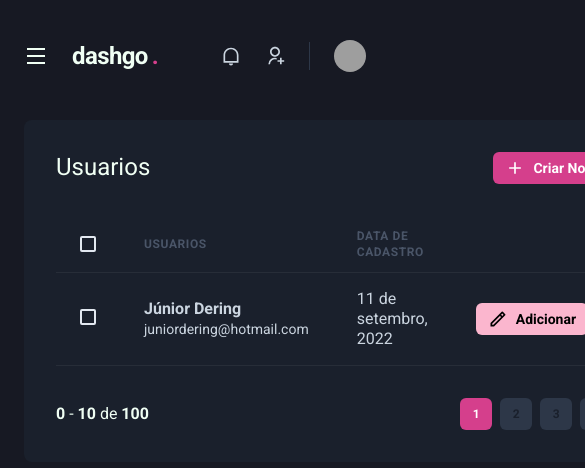
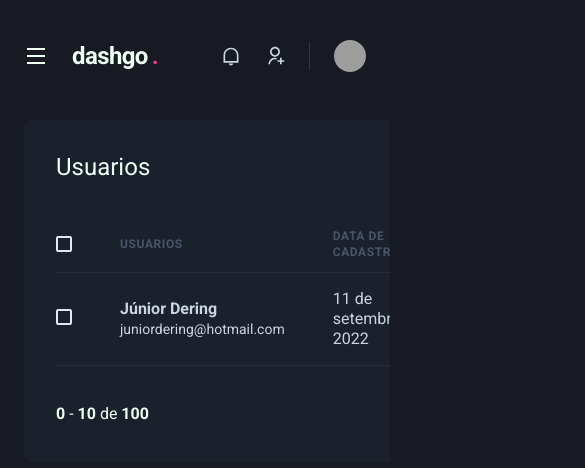
Before and after one commit to orloke/board-chakra, a Next.js app: page /users in a window 390 px wide. Shown: the top 468 px of the page, 585 px wide, since content can reach past the window. Built offline with nearby package versions, Linux system fonts and the light colour scheme; grey boxes are pictures that could not be loaded.

Commit message:
feat: responsiveness

```diff
--- a/src/pages/users/index.tsx
+++ b/src/pages/users/index.tsx
@@ -23,7 +23,7 @@ export default function UsersList() {
   return (
     <Box>
       <Header />
-      <Flex w="100%" my="6" maxW="1480" mx="auto" px="6">
+      <Flex w="100%" my="6" maxW="1480" mx="auto" px="6" overflowX="auto">
         <Sidebar />
         <Box flex="1" borderRadius="8" bg="gray.800" p="8">
           <Flex mb="8" justify="space-between" align="center">
@@ -45,7 +45,7 @@ export default function UsersList() {
           <Table px="6" color="gray.300" colorScheme="whiteAlpha">
             <Thead>
               <Tr>
-                <Th>
+                <Th pl="0" pr="6">
                   <Checkbox colorScheme="pink" />
                 </Th>
                 <Th>Usuarios</Th>
@@ -55,7 +55,7 @@ export default function UsersList() {
             </Thead>
             <Tbody>
               <Tr>
-                <Td px="6">
+                <Td pl="0" pr="6">
                   <Checkbox colorScheme="pink" />
                 </Td>
                 <Td>
@@ -67,7 +67,7 @@ export default function UsersList() {
                   </Box>
                 </Td>
                 <Td>11 de setembro, 2022</Td>
-                <Td>
+                <Td pr="0">
                   <Button
                     as="a"
                     size="sm"
```
